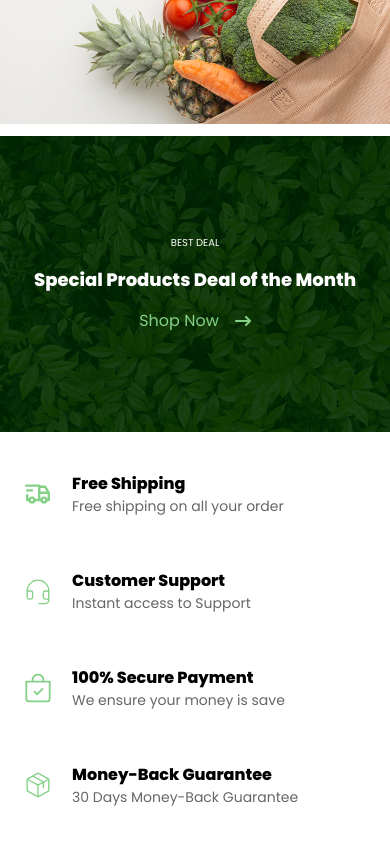
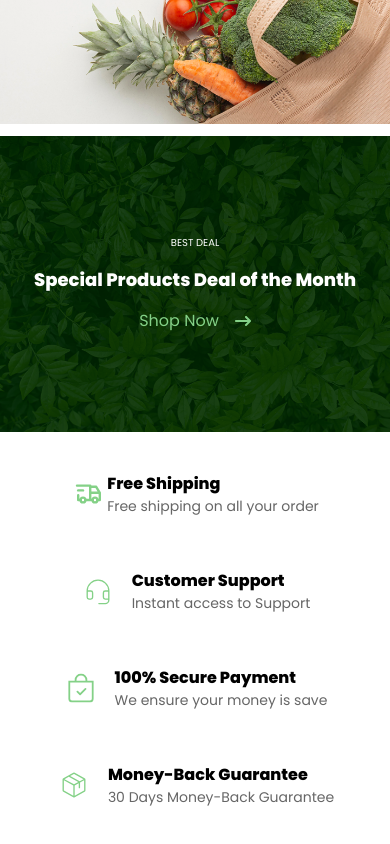
Before and after one commit to KodeNinj/Ecobazar, a Next.js app: page / in a window 390 px wide. Shown: the part 639-1483 px from the top of the page. Built offline with nearby package versions, Linux system fonts and the light colour scheme.

Commit message:
change the value panel

```diff
--- a/src/components/ValuesPanel/index.tsx
+++ b/src/components/ValuesPanel/index.tsx
@@ -5,8 +5,8 @@ import { BsBagCheck } from "react-icons/bs";
 
 const ValuesPanel = () => {
 	return (
-		<section className="flex md:justify-around justify-between gap-[32px] items-center lg:px-[100px] md:px-[40px] px-[20px]  py-[40px] flex-wrap ">
-			<div className="box mb-[20px] flex items-center gap-[16px] ">
+		<section className="flex justify-center gap-[32px] items-center lg:px-[100px] md:px-[40px] px-[20px]  py-[40px] flex-wrap ">
+			<div className="box mb-[20px] flex items-center lg:gap-[16px] md:gap-[10px] ">
 				<div className="icon">
 					<TbTruckDelivery
 						size={36}
```
